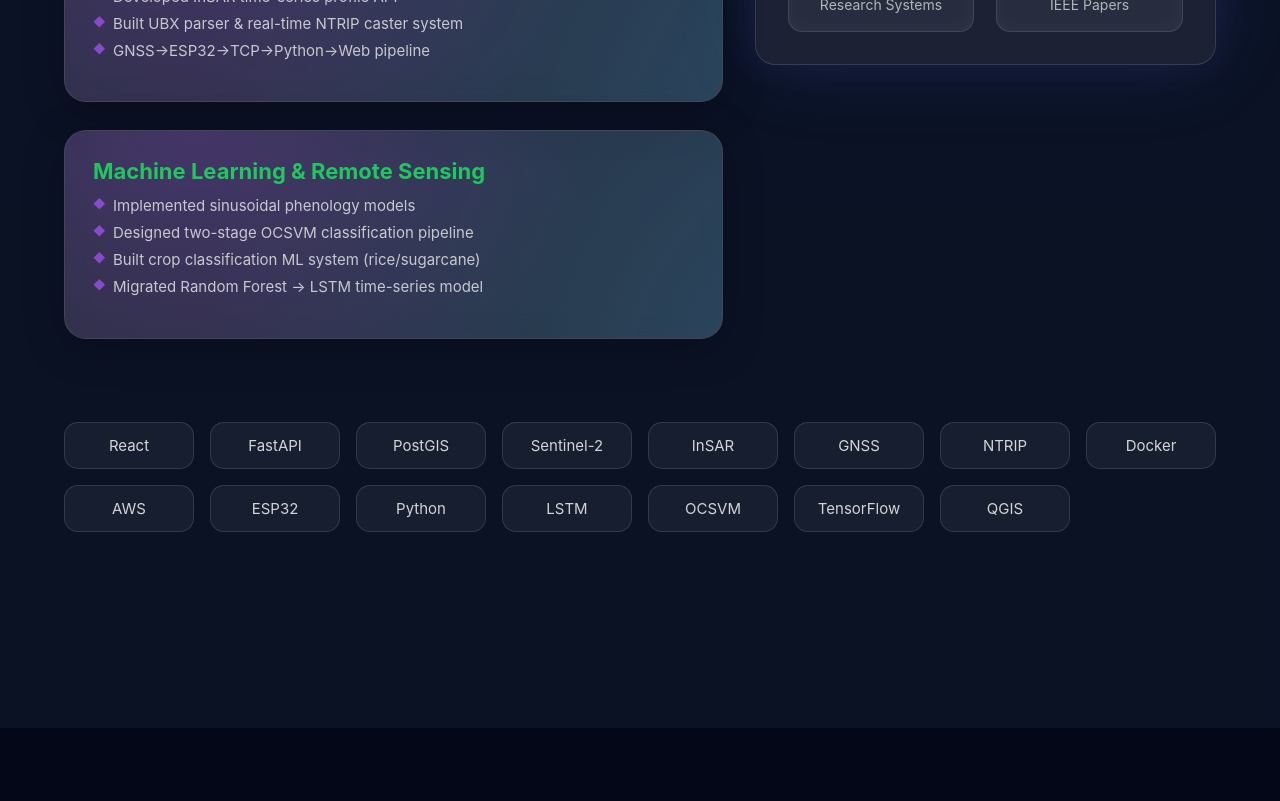
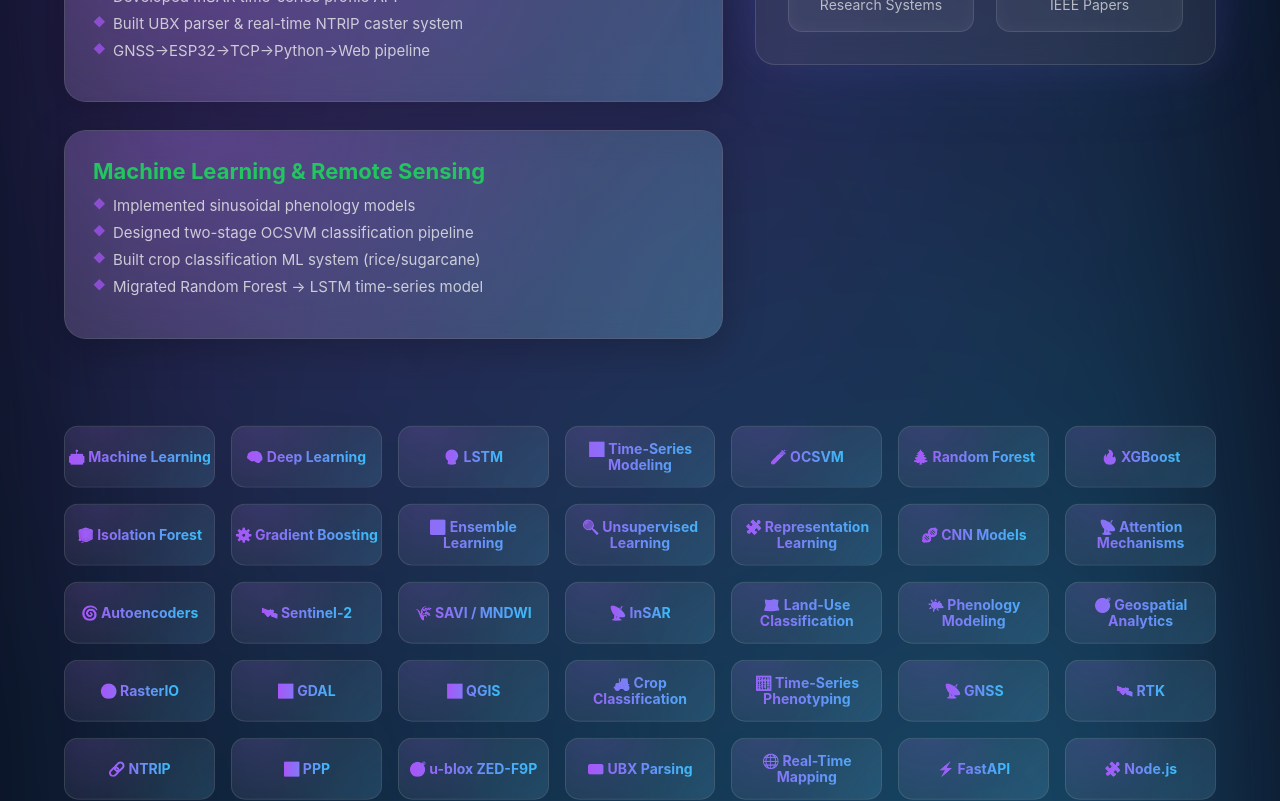
Before and after one commit to panziojo6/PK6-Portfolio, a React (Vite) app: page / in a window 1280 px wide. Shown: the part 1820-2621 px from the top of the page. Built offline with nearby package versions, Linux system fonts and the light colour scheme.

Commit message:
fix image path for github pages

```diff
--- a/src/compo/Skills.jsx
+++ b/src/compo/Skills.jsx
@@ -1,8 +1,8 @@
-import { Row, Col, Card, Tag, Typography } from "antd";
+import { Row, Col, Typography } from "antd";
 import { motion } from "framer-motion";
 import "../css/skills-grand.css";
 
-const { Title, Paragraph, Text } = Typography;
+const { Title, Paragraph } = Typography;
 
 const categories = [
   {
@@ -47,14 +47,105 @@ const metrics = [
 ];
 
 const techStack = [
-  "React", "FastAPI", "PostGIS", "Sentinel-2", "InSAR",
-  "GNSS", "NTRIP", "Docker", "AWS", "ESP32",
-  "Python", "LSTM", "OCSVM", "TensorFlow", "QGIS",
+  /* ————————————————
+     MACHINE LEARNING & AI
+  ———————————————— */
+  { icon: "🤖", name: "Machine Learning" },
+  { icon: "🧠", name: "Deep Learning" },
+  { icon: "🔮", name: "LSTM" },
+  { icon: "📈", name: "Time-Series Modeling" },
+  { icon: "🧪", name: "OCSVM" },
+  { icon: "🌲", name: "Random Forest" },
+  { icon: "🔥", name: "XGBoost" },
+  { icon: "🧊", name: "Isolation Forest" },
+  { icon: "⚙️", name: "Gradient Boosting" },
+  { icon: "🎛️", name: "Ensemble Learning" },
+  { icon: "🔍", name: "Unsupervised Learning" },
+  { icon: "🧩", name: "Representation Learning" },
+  { icon: "🧬", name: "CNN Models" },
+  { icon: "📡", name: "Attention Mechanisms" },
+  { icon: "🌀", name: "Autoencoders" },
+
+  /* ————————————————
+     GEOAI / REMOTE SENSING
+  ———————————————— */
+  { icon: "🛰️", name: "Sentinel-2" },
+  { icon: "🌾", name: "SAVI / MNDWI" },
+  { icon: "📡", name: "InSAR" },
+  { icon: "🗺️", name: "Land-Use Classification" },
+  { icon: "🌤️", name: "Phenology Modeling" },
+  { icon: "🧭", name: "Geospatial Analytics" },
+  { icon: "🌏", name: "RasterIO" },
+  { icon: "🧱", name: "GDAL" },
+  { icon: "📊", name: "QGIS" },
+  { icon: "🚜", name: "Crop Classification" },
+  { icon: "🧮", name: "Time-Series Phenotyping" },
+
+  /* ————————————————
+     GNSS / REAL-TIME SYSTEMS
+  ———————————————— */
+  { icon: "📡", name: "GNSS" },
+  { icon: "🛰️", name: "RTK" },
+  { icon: "🔗", name: "NTRIP" },
+  { icon: "📶", name: "PPP" },
+  { icon: "🧭", name: "u-blox ZED-F9P" },
+  { icon: "📟", name: "UBX Parsing" },
+  { icon: "🌐", name: "Real-Time Mapping" },
+
+  /* ————————————————
+     BACKEND & DATABASE
+  ———————————————— */
+  { icon: "⚡", name: "FastAPI" },
+  { icon: "🧩", name: "Node.js" },
+  { icon: "🛠️", name: "Express" },
+  { icon: "🗄️", name: "PostGIS" },
+  { icon: "🧱", name: "PostgreSQL" },
+  { icon: "🦆", name: "DuckDB" },
+
+  /* ————————————————
+     CLOUD / DEVOPS / INFRA
+  ———————————————— */
+  { icon: "🐳", name: "Docker" },
+  { icon: "☁️", name: "AWS" },
+  { icon: "🚀", name: "GCP" },
+  { icon: "🔧", name: "CI/CD" },
+  { icon: "📦", name: "Kubernetes" },
+  { icon: "🛰️", name: "Cloud-Native Systems" },
+  { icon: "⏳", name: "Airflow ETL" },
+
+  /* ————————————————
+     FRONTEND & UI/UX
+  ———————————————— */
+  { icon: "⚛️", name: "React" },
+  { icon: "⚡", name: "Vite" },
+  { icon: "🎨", name: "Framer Motion" },
+  { icon: "🧩", name: "Component Design System" },
+
+  /* ————————————————
+     EMBEDDED / IoT
+  ———————————————— */
+  { icon: "⚙️", name: "ESP32" },
+  { icon: "🐍", name: "MicroPython" },
+  { icon: "🔌", name: "UART / Serial" },
+
+  /* ————————————————
+     LANGUAGES
+  ———————————————— */
+  { icon: "🐍", name: "Python" },
+  { icon: "🟨", name: "JavaScript" },
+  { icon: "📘", name: "C++" },
+  { icon: "🔵", name: "C" },
+  { icon: "⚙️", name: "Assembly" },
+  { icon: "📐", name: "MATLAB" },
+  { icon: "☕", name: "Java" },
+  { icon: "🗄️", name: "SQL" },
+
 ];
 
 export default function Skills() {
   return (
     <div className="skills-grand-container">
+      <div className="skills-aurora-bg"></div>
 
       <Title level={2} className="grand-title">Expertise & Achievements</Title>
       <Paragraph className="grand-text">
@@ -67,7 +158,7 @@ export default function Skills() {
           {categories.map((cat, index) => (
             <motion.div
               key={cat.title}
-              className="grand-card"
+              className="grand-card enhanced-card"
               initial={{ opacity: 0, x: -30 }}
               whileInView={{ opacity: 1, x: 0 }}
               transition={{ duration: 0.7, delay: index * 0.15 }}
@@ -86,7 +177,7 @@ export default function Skills() {
           ))}
         </Col>
 
-        {/* RIGHT SIDE — METRICS PANEL */}
+        {/* RIGHT SIDE — METRICS */}
         <Col xs={24} md={10}>
           <motion.div
             className="metrics-panel"
@@ -104,7 +195,14 @@ export default function Skills() {
                 transition={{ duration: 0.5, delay: i * 0.1 }}
                 viewport={{ once: true }}
               >
-                <div className="metric-value">{m.value}</div>
+                <motion.div
+                  initial={{ opacity: 0, y: 8 }}
+                  animate={{ opacity: 1, y: 0 }}
+                  transition={{ delay: 0.2 }}
+                  className="metric-value"
+                >
+                  {m.value}
+                </motion.div>
                 <div className="metric-label">{m.label}</div>
               </motion.div>
             ))}
@@ -116,14 +214,17 @@ export default function Skills() {
       <div className="tech-grid">
         {techStack.map((t, i) => (
           <motion.div
-            className="tech-item"
             key={i}
+            className="tech-item floating-tech"
             initial={{ opacity: 0, y: 10 }}
             whileInView={{ opacity: 1, y: 0 }}
-            transition={{ delay: i * 0.05 }}
-            viewport={{ once: true }}
+            animate={{ y: [0, -4, 0] }}
+            transition={{
+              opacity: { duration: 0.4, delay: i * 0.05 },
+              y: { duration: 2, repeat: Infinity, repeatType: "mirror" }
+            }}
           >
-            {t}
+            <span className="tech-label">{t.icon} {t.name}</span>
           </motion.div>
         ))}
       </div>
--- a/src/compo/VideoModal.jsx
+++ b/src/compo/VideoModal.jsx
@@ -6,7 +6,7 @@ export default function VideoModal({ open, onClose, src }) {
       open={open}
       onCancel={onClose}
       footer={null}
-      width={800}
+      width={400}
       centered
     >
       <video
--- a/src/css/index.css
+++ b/src/css/index.css
@@ -74,7 +74,7 @@ a {
 
 /* Animated Scrollbar */
 ::-webkit-scrollbar {
-  width: 10px;
+  width: 5px;
 }
 
 
--- a/src/css/skills-grand.css
+++ b/src/css/skills-grand.css
@@ -1,12 +1,39 @@
+/* =========== CONTAINER =========== */
+
 .skills-grand-container {
   position: relative;
   padding: 100px 0;
   width: 90%;
   max-width: 1350px;
   margin: auto;
+  z-index: 1;
 }
 
-/* Section Title */
+/* Aurora background layer for this section */
+.skills-aurora-bg {
+  position: absolute;
+  inset: 0;
+  background:
+    radial-gradient(circle at 20% 20%, rgba(168, 85, 247, 0.35) 0%, transparent 60%),
+    radial-gradient(circle at 80% 80%, rgba(56, 189, 248, 0.35) 0%, transparent 70%);
+  filter: blur(90px);
+  opacity: 0.9;
+  pointer-events: none;
+  z-index: -1;
+  animation: skillsAuroraMove 18s ease-in-out infinite alternate;
+}
+
+@keyframes skillsAuroraMove {
+  0% {
+    transform: translateY(0) scale(1);
+  }
+  100% {
+    transform: translateY(-40px) scale(1.12);
+  }
+}
+
+/* =========== SECTION TITLE =========== */
+
 .grand-title {
   text-align: center;
   font-size: 38px !important;
@@ -20,45 +47,82 @@
 .grand-text {
   text-align: center;
   max-width: 750px;
-  margin: auto;
+  margin: 0 auto 45px auto;
   opacity: 0.8;
-  margin-bottom: 45px;
   font-size: 17px;
 }
 
+/* =========== CATEGORY CARDS (LEFT) =========== */
 
 .grand-card {
   background: rgba(255, 255, 255, 0.06);
   padding: 28px;
   border-radius: 18px;
   backdrop-filter: blur(14px);
-  border: solid 1px rgba(255, 255, 255, 0.12);
-  box-shadow: 0 0 35px rgba(147, 51, 234, 0.12),
-              0 0 90px rgba(94, 234, 212, 0.07);
+  border: 1px solid rgba(255, 255, 255, 0.12);
+  box-shadow:
+    0 0 35px rgba(147, 51, 234, 0.12),
+    0 0 90px rgba(94, 234, 212, 0.07);
   margin-bottom: 28px;
   transition: 0.35s ease;
   position: relative;
   overflow: hidden;
 }
 
-.grand-card:hover {
-  transform: translateY(-4px);
-  box-shadow: 0 0 45px rgba(147, 51, 234, 0.25),
-              0 0 110px rgba(94, 234, 212, 0.15);
+/* optional extra hook class */
+.enhanced-card {
 }
 
-/* Aurora Background */
+/* Aurora glow inside card */
 .grand-card::before {
   content: "";
   position: absolute;
   inset: 0;
-  background: radial-gradient(circle at 20% -10%, #a855f766 0%, transparent 70%),
-              radial-gradient(circle at 120% 120%, #38bdf855 0%, transparent 80%);
+  background:
+    radial-gradient(circle at 20% -10%, #a855f766 0%, transparent 70%),
+    radial-gradient(circle at 120% 120%, #38bdf855 0%, transparent 80%);
   opacity: 0.6;
   z-index: -1;
 }
 
-/* Achievements */
+/* Light sweep border on hover */
+.grand-card::after {
+  content: "";
+  position: absolute;
+  inset: -2px;
+  background: linear-gradient(
+    120deg,
+    transparent 0%,
+    rgba(168, 85, 247, 0.7) 50%,
+    transparent 100%
+  );
+  filter: blur(18px);
+  opacity: 0;
+  transition: opacity 0.4s ease;
+}
+
+.grand-card:hover {
+  transform: translateY(-4px);
+  box-shadow:
+    0 0 45px rgba(147, 51, 234, 0.25),
+    0 0 110px rgba(94, 234, 212, 0.18);
+}
+
+.grand-card:hover::after {
+  opacity: 0.6;
+  animation: cardBorderSweep 1.6s linear infinite;
+}
+
+@keyframes cardBorderSweep {
+  from {
+    transform: translateX(-100%);
+  }
+  to {
+    transform: translateX(100%);
+  }
+}
+
+/* Achievements text */
 .grand-card h3.grand-cat-title {
   font-size: 22px;
   font-weight: 700;
@@ -88,6 +152,7 @@
   opacity: 0.8;
 }
 
+/* =========== METRICS PANEL (RIGHT) =========== */
 
 .metrics-panel {
   background: rgba(255, 255, 255, 0.07);
@@ -98,8 +163,9 @@
   display: grid;
   grid-template-columns: repeat(2, 1fr);
   gap: 22px;
-  box-shadow: 0 0 40px rgba(168, 85, 247, 0.12),
-              0 0 90px rgba(14, 165, 233, 0.1);
+  box-shadow:
+    0 0 40px rgba(168, 85, 247, 0.12),
+    0 0 90px rgba(14, 165, 233, 0.1);
 }
 
 .metric-box {
@@ -107,15 +173,16 @@
   padding: 18px 0;
   border-radius: 14px;
   background: rgba(255, 255, 255, 0.05);
-  border: solid 1px rgba(255, 255, 255, 0.12);
+  border: 1px solid rgba(255, 255, 255, 0.12);
   transition: 0.35s ease;
   box-shadow: inset 0 0 18px rgba(255, 255, 255, 0.05);
 }
 
 .metric-box:hover {
   transform: scale(1.05);
-  box-shadow: 0 0 25px rgba(168, 85, 247, 0.25),
-              0 0 60px rgba(14, 165, 233, 0.15);
+  box-shadow:
+    0 0 25px rgba(168, 85, 247, 0.25),
+    0 0 60px rgba(14, 165, 233, 0.15);
 }
 
 .metric-value {
@@ -132,33 +199,77 @@
   font-size: 14px;
 }
 
+/* =========== TECH STACK GRID =========== */
 
 .tech-grid {
   margin-top: 55px;
   display: grid;
-  grid-template-columns: repeat(auto-fit, minmax(120px, 1fr));
+  grid-template-columns: repeat(auto-fit, minmax(140px, 1fr));
   gap: 16px;
 }
 
+/* Single definition for tech-item (centered text) */
 .tech-item {
   padding: 14px 0;
   border-radius: 14px;
-  background: rgba(255, 255, 255, 0.05);
+  background: rgba(255, 255, 255, 0.06);
   border: 1px solid rgba(255, 255, 255, 0.12);
+  font-size: 14px;
+  font-weight: 500;
+  opacity: 0.9;
+  transition: 0.35s ease;
+  cursor: default;
+  position: relative;
+  overflow: hidden;
+
+  /* center text perfectly */
+  display: flex;
+  justify-content: center;
+  align-items: center;
   text-align: center;
-  font-size: 15px;
-  opacity: 0.9;
-  transition: 0.3s;
+}
+
+.tech-item::before {
+  content: "";
+  position: absolute;
+  inset: 0;
+  background:
+    radial-gradient(circle at 20% -20%, #a855f766 0%, transparent 60%),
+    radial-gradient(circle at 120% 140%, #38bdf866 0%, transparent 70%);
+  opacity: 0.35;
+  z-index: -1;
+  transition: opacity 0.4s ease;
 }
 
 .tech-item:hover {
   opacity: 1;
   transform: translateY(-4px);
-  background: rgba(168, 85, 247, 0.15);
-  box-shadow: 0 0 30px rgba(168, 85, 247, 0.25),
-              0 0 50px rgba(34, 211, 238, 0.15);
+  background: rgba(168, 85, 247, 0.18);
+  border-color: rgba(255, 255, 255, 0.22);
+  box-shadow:
+    0 0 30px rgba(168, 85, 247, 0.25),
+    0 0 50px rgba(34, 211, 238, 0.15);
 }
 
+.tech-item:hover::before {
+  opacity: 0.55;
+}
+
+/* floating effect hook (JS animation alreadyทำใน framer-motion) */
+.floating-tech {
+}
+
+/* Gradient text for tech label */
+.tech-label {
+  background: linear-gradient(90deg, #a855f7, #38bdf8);
+  -webkit-background-clip: text;
+  color: transparent;
+  font-weight: 700;
+  margin: 0;
+  padding: 0;
+}
+
+/* =========== RESPONSIVE =========== */
 
 @media (max-width: 768px) {
   .grand-title {
```
Also changed, not shown: src/compo/Hero.jsx (+4 -4 lines).
